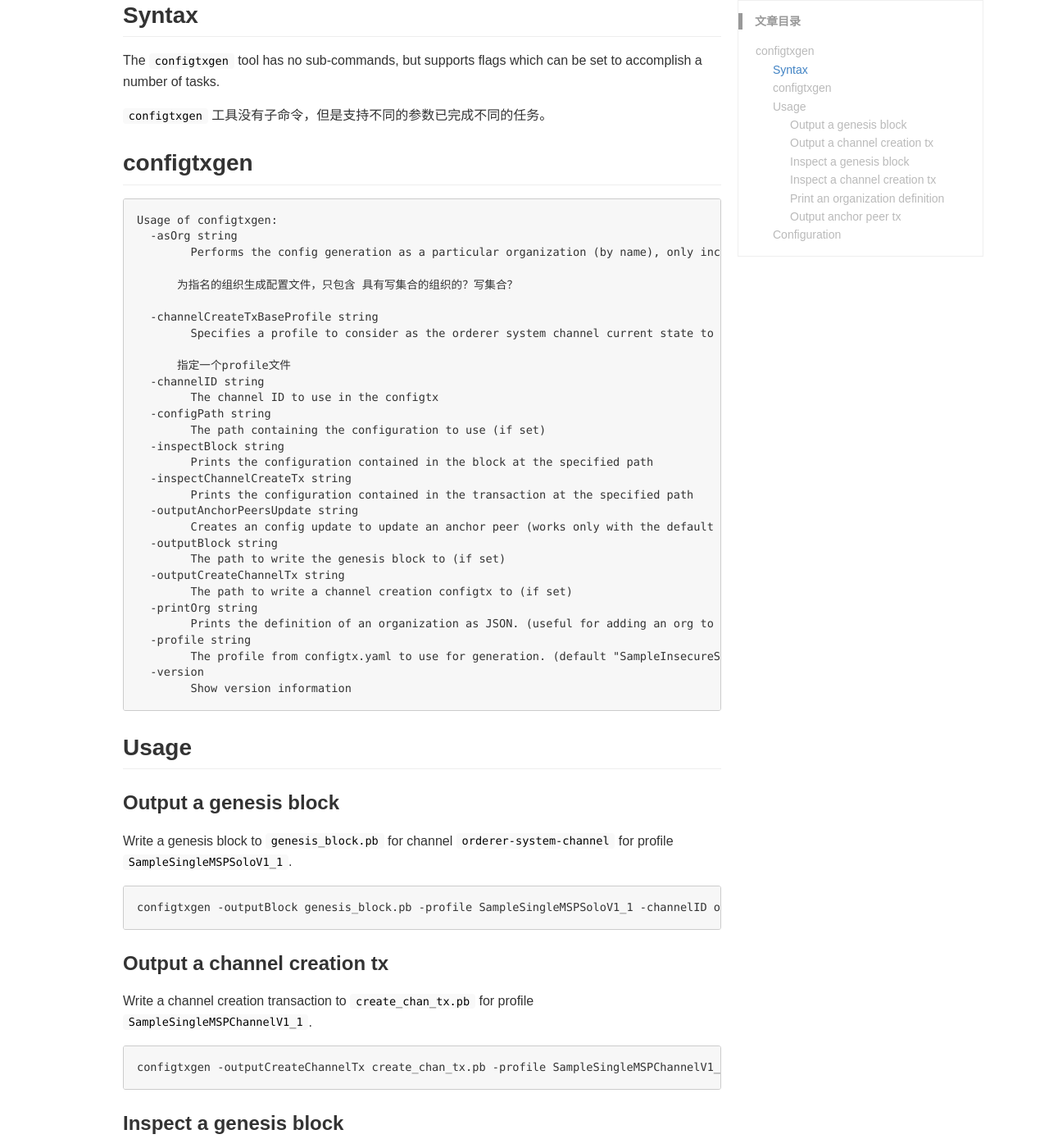
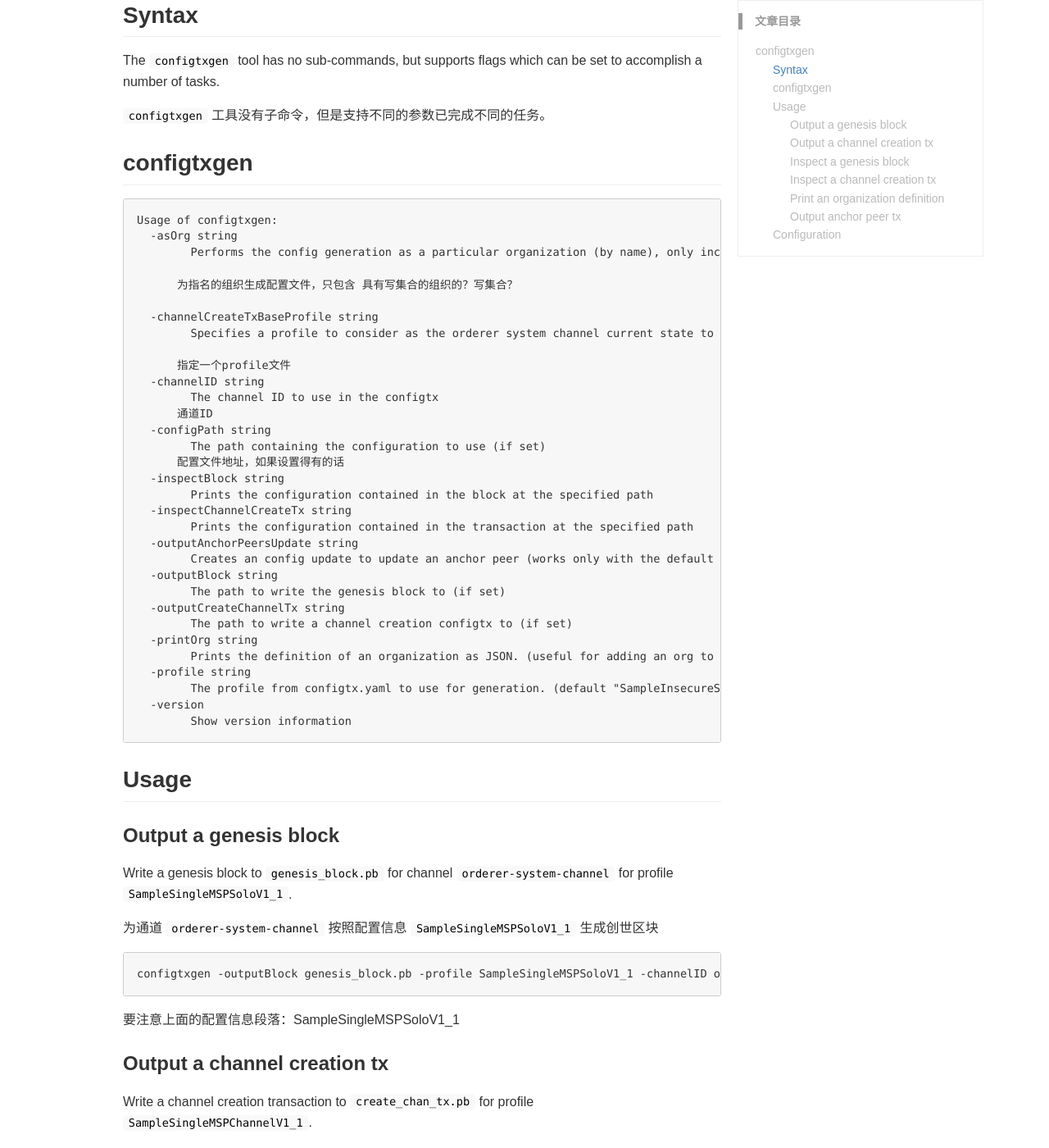
Before and after one commit to nox60/nox60.github.io, a Jekyll site: the page built from _posts/2019-8-7-configtxgen.md, in a window 1280 px wide and 1400 px high, scrolled down 436 px. Shown: the whole window at 82% size. Built offline with Jekyll 4.4.1, drawn with Linux system fonts in a browser that asks for light colours; our own code applies the rules of GitHub Pages for plain Markdown files; comment, search, counter and statistics services are not loaded; some of the changed text lies outside the part shown.

Commit message:
Modify files

````diff
--- a/_posts/2019-8-7-configtxgen.md
+++ b/_posts/2019-8-7-configtxgen.md
@@ -28,8 +28,10 @@ Usage of configtxgen:
       指定一个profile文件
   -channelID string
     	The channel ID to use in the configtx
+      通道ID
   -configPath string
     	The path containing the configuration to use (if set)
+      配置文件地址，如果设置得有的话
   -inspectBlock string
     	Prints the configuration contained in the block at the specified path
   -inspectChannelCreateTx string
@@ -55,14 +57,20 @@ Usage of configtxgen:
 Write a genesis block to `genesis_block.pb` for channel `orderer-system-channel`
 for profile `SampleSingleMSPSoloV1_1`.
 
+为通道 `orderer-system-channel` 按照配置信息 `SampleSingleMSPSoloV1_1` 生成创世区块
+
 ```
 configtxgen -outputBlock genesis_block.pb -profile SampleSingleMSPSoloV1_1 -channelID orderer-system-channel
 ```
+
+要注意上面的配置信息段落：SampleSingleMSPSoloV1_1
 
 ### Output a channel creation tx
 
 Write a channel creation transaction to `create_chan_tx.pb` for profile
 `SampleSingleMSPChannelV1_1`.
+
+按照配置信息 `SampleSingleMSPChannelV1_1`  生成通道的创造性交易？生成的文件名为 `create_chan_tx.pb`
 
 ```
 configtxgen -outputCreateChannelTx create_chan_tx.pb -profile SampleSingleMSPChannelV1_1 -channelID application-channel-1
````
